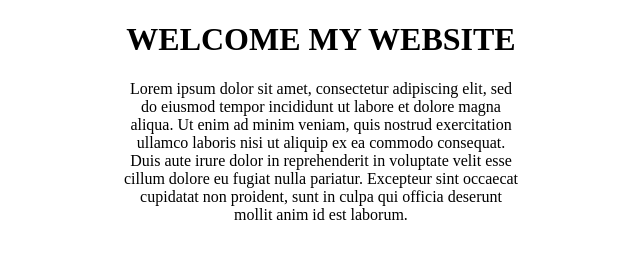
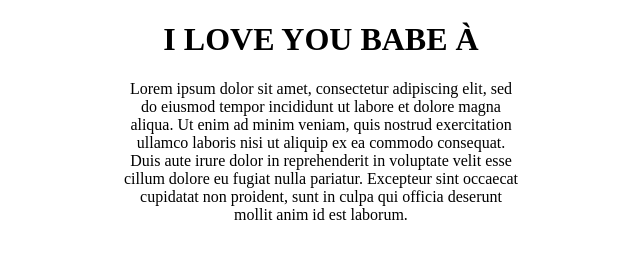
Before and after one commit to KhoiTran232/netlify-app, a plain HTML site: page index.html in a window 1280 px wide. Shown: the whole page, without its empty margins (319-959 px from the left). Drawn offline with Linux system fonts and the light colour scheme.

Commit message:
index.html

```diff
--- a/index.html
+++ b/index.html
@@ -9,7 +9,7 @@
 </head>
 <body>
     <div class="container">
-        <h1>WELCOME MY WEBSITE</h1>
+        <h1>I LOVE YOU BABE À</h1>
         <p>Lorem ipsum dolor sit amet, consectetur adipiscing elit, sed do eiusmod tempor incididunt ut labore et dolore magna aliqua.
             Ut enim ad minim veniam, quis nostrud exercitation ullamco laboris nisi ut aliquip ex ea commodo consequat.
             Duis aute irure dolor in reprehenderit in voluptate velit esse cillum dolore eu fugiat nulla pariatur.
```
